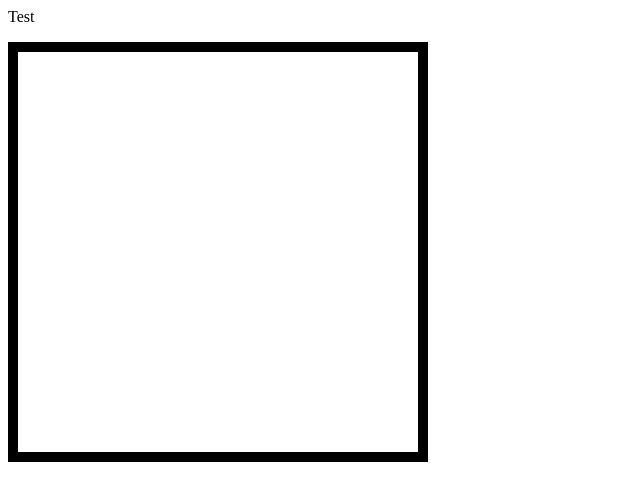
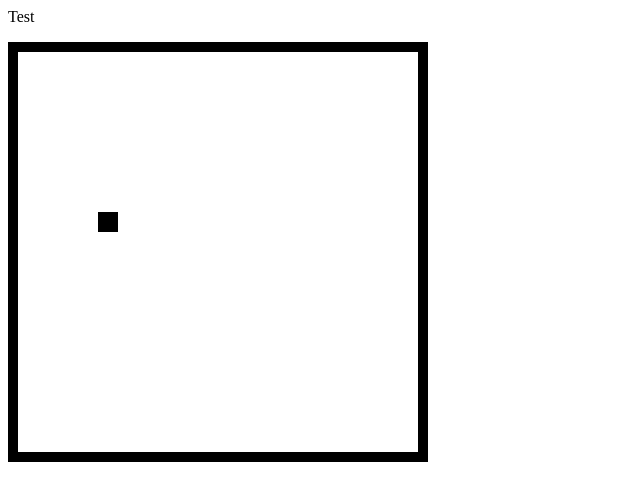
Before and after one commit to Willianwg/GameOnline, a website: page client/index.html in a window 1280 px wide. Shown: the full height of the page, 0-640 px from the left. Drawn offline with Linux system fonts and the light colour scheme.

Commit message:
change script import to module type

```diff
--- a/client/index.html
+++ b/client/index.html
@@ -1,5 +1,4 @@
 <html>
-    <!DOCTYPE html>
     <head>
         <meta charset="utf-8">
         <title>My Game</title>
@@ -15,15 +14,14 @@
                 }
 
         </style>
-        <script src="./scripts/keyboardListener.js"></script>
 
     </head>
     <body>
         <p>Test</p>
         <canvas id="screen" width="20" height="20"></canvas>
 
-        <script>
-
+        <script type="module">
+        import createKeyboardListener from "./scripts/keyboardListener.js";
 
             const screen = document.getElementById('screen');
             const context = screen.getContext('2d');
@@ -57,6 +55,7 @@
                         ArrowDown:()=> player.y<screen.height-1 ? player.y+=1 :false,
                         ArrowLeft:()=> player.x>0 ? player.x-=1:false,
                         ArrowRight:()=> player.x<screen.width-1? player.x+=1 :false,
+                        b:()=> game.addFruit({fruitId:'abc', fruitX:9, fruitY:9})
                     }
 
                     const moveFunction = moves[keyPressed];
@@ -102,6 +101,7 @@
             }
 
             const game = createGame();
+            game.addPlayer({ playerId:'player1', playerX:4, playerY:8});
             const keyboardListener = createKeyboardListener();
             keyboardListener.subscribe(game.movePlayer);
 
--- a/client/scripts/keyboardListener.js
+++ b/client/scripts/keyboardListener.js
@@ -1,4 +1,4 @@
-function createKeyboardListener(){
+export default function createKeyboardListener(){
     const state = {
         observers:[]
     }
```
